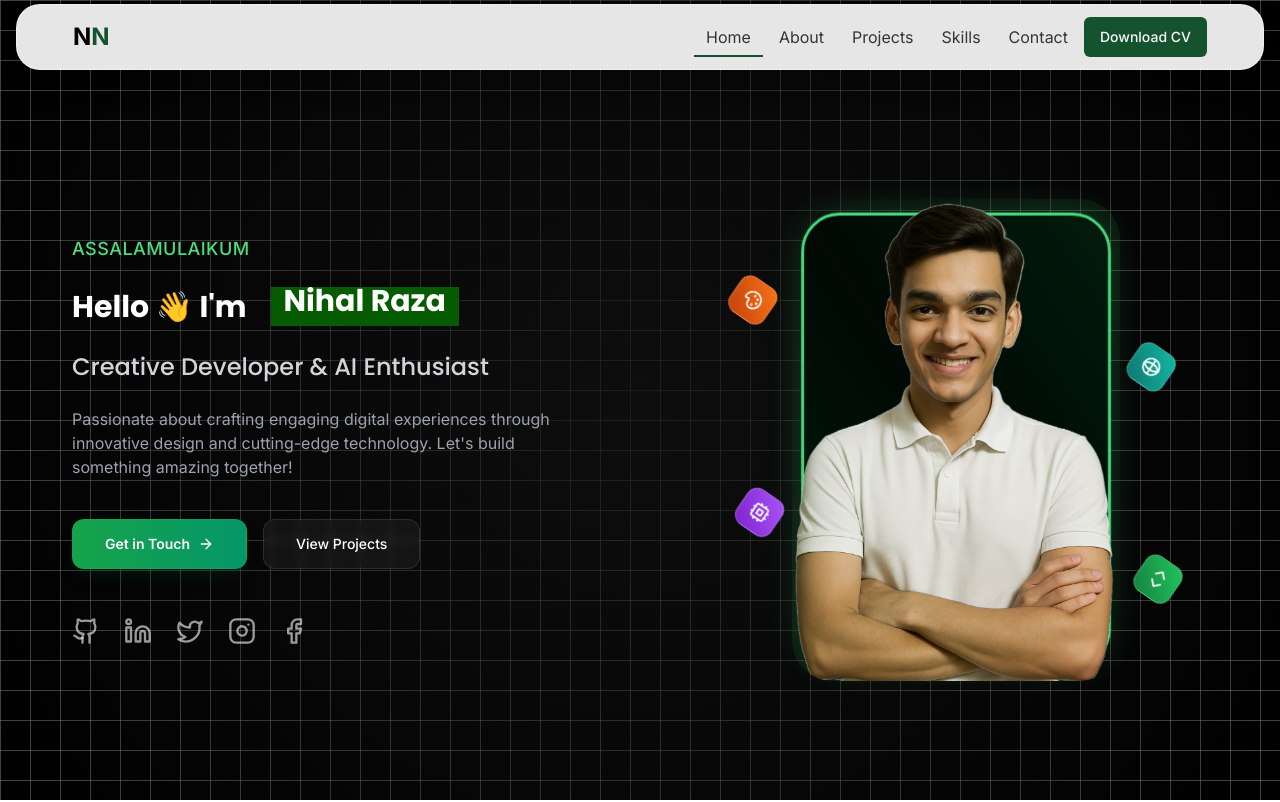
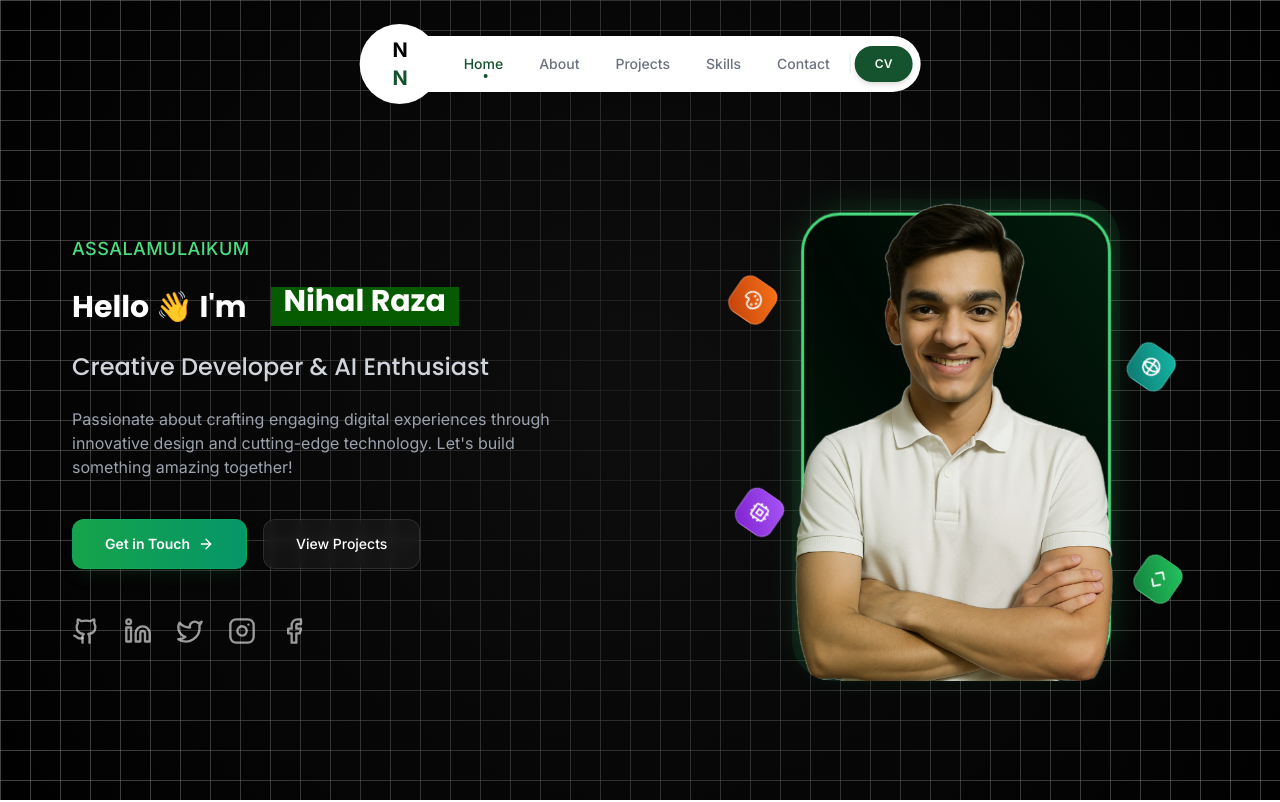
Before and after one commit to nihalraza369/My-Portfolio, a React (Vite) app: page / in a window 1280 px wide. Shown: the top 802 px of the page. Built offline with nearby package versions, Linux system fonts and the light colour scheme.

Commit message:
navbar update

```diff
--- a/src/components/Navbar.jsx
+++ b/src/components/Navbar.jsx
@@ -1,4 +1,3 @@
-
 import React, { useState, useEffect } from 'react';
 import { motion, AnimatePresence } from 'framer-motion';
 import { Menu, X } from 'lucide-react';
@@ -24,95 +23,126 @@ const Navbar = ({ activeSection, scrollY }) => {
   const closeMenu = () => setIsOpen(false);
 
   return (
-    <header
-      className={`fixed top-1 left-4 right-4 z-50
+    <header className="fixed top-6 left-1/2 -translate-x-1/2 z-50 w-fit max-w-[95%]">
+
+      {/*
+        MAIN CONTAINER WITH "MERGE" EFFECT
+        filter: drop-shadow(...) yahan border ka kaam karega.
+        Ye trick do alag shapes (Circle + Pill) ko ek single border mein dikhata hai.
+      */}
+      <div className="relative drop-shadow-[0_0_1px_rgba(0,0,0,0.3)] transition-all duration-300 hover:drop-shadow-[0_10px_30px_rgba(0,0,0,0.15)]">
+
+        {/* Wrapper for merged shapes */}
+        <div className="flex items-center">
+
+          {/* 1. THE LOGO CIRCLE (Left Side) - Thoda bada aur bulge kiya hua */}
+          <motion.div
+            className="relative z-20 flex items-center justify-center h-20 w-20 rounded-full bg-white text-black"
+            initial={{ scale: 0 }}
+            animate={{ scale: 1 }}
+            transition={{ type: "spring", stiffness: 260, damping: 20 }}
+          >
+            {/* Logo Text */}
+            <a href="#home" className="flex flex-col items-center justify-center leading-none">
+               <span className="text-xl font-black tracking-tighter">N</span>
+               <span className="text-xl font-black tracking-tighter text-green-900">N</span>
+            </a>
+          </motion.div>
+
+          {/* 2. THE MENU PILL (Right Side) - Isko Circle ke peeche thoda ghusaya hai (-ml-6) */}
+          <div
+            className={`
+              relative z-10 -ml-8 pl-10 pr-2 py-2
+              h-14 flex items-center rounded-r-full rounded-l-none
+              bg-white
               transition-all duration-300
-    bg-white/90 backdrop-blur-lg
-    rounded-3xl shadow-[0px_8px_30px_rgba(0,0,0,0.15)]
-    border border-white/40 ${isScrolled ? 'bg-white/90 backdrop-blur-md shadow-md' : 'bg-white'} px-6 py-3`}
+            `}
+            style={{
+              // Thoda sa left border radius dete hain taaki smooth curve lage connection par
+              borderTopLeftRadius: '40px',
+              borderBottomLeftRadius: '40px'
+            }}
           >
-      <div className="container-custom">
-        <nav className="flex items-center justify-between">
-          <motion.a
-            href="#home"
-            className="text-2xl font-bold"
-            initial={{ opacity: 0, x: -20 }}
+
+            {/* Desktop Links */}
+            <motion.nav
+              className="hidden md:flex items-center space-x-1"
+              initial={{ opacity: 0, x: -10 }}
               animate={{ opacity: 1, x: 0 }}
-            transition={{ duration: 0.5 }}
-          >
-            <span className="text-black">N</span><span className="text-green-900">N</span>
-          </motion.a>
-
-          {/* Desktop Navigation */}
-          <motion.div
-            className="hidden md:flex items-center space-x-1"
-            initial={{ opacity: 0, y: -10 }}
-            animate={{ opacity: 1, y: 0 }}
-            transition={{ duration: 0.5, delay: 0.1 }}
+              transition={{ delay: 0.2 }}
             >
               {navLinks.map((link) => (
                 <a
                   key={link.id}
                   href={link.href}
-                className={`nav-link ${activeSection === link.id ? 'active' : ''}`}
+                  className={`
+                    relative px-4 py-2 rounded-full text-sm font-medium transition-all duration-300
+                    ${activeSection === link.id ? 'text-green-900 font-bold' : 'text-gray-500 hover:text-green-700 hover:bg-green-50'}
+                  `}
                 >
                   {link.name}
+                  {/* Active Dot Indicator */}
+                  {activeSection === link.id && (
+                    <motion.span
+                      layoutId="navDot"
+                      className="absolute bottom-1 left-1/2 -translate-x-1/2 w-1 h-1 bg-green-900 rounded-full"
+                    />
+                  )}
                 </a>
               ))}
-            <Button className="ml-4 bg-green-900 hover:bg-green-800">Download CV</Button>
-          </motion.div>
 
-          {/* Mobile Toggle */}
-          <motion.div
-            className="md:hidden"
-            initial={{ opacity: 0, x: 20 }}
-            animate={{ opacity: 1, x: 0 }}
-            transition={{ duration: 0.5 }}
-          >
-            <Button variant="ghost" size="icon" onClick={toggleMenu} aria-label="Toggle menu">
-              {isOpen ? <X size={24} /> : <Menu size={24} />}
+              {/* Divider */}
+              <div className="w-px h-5 bg-gray-200 mx-2"></div>
+
+              <Button className="rounded-full bg-green-900 hover:bg-green-800 h-9 px-5 text-xs font-semibold shadow-md hover:shadow-lg transform hover:-translate-y-0.5 transition-all">
+                CV
               </Button>
-          </motion.div>
-        </nav>
+            </motion.nav>
+
+            {/* Mobile Toggle Button */}
+            <div className="md:hidden flex items-center pr-2">
+              <Button variant="ghost" size="icon" onClick={toggleMenu} className="rounded-full hover:bg-gray-100">
+                {isOpen ? <X size={22} /> : <Menu size={22} />}
+              </Button>
             </div>
 
-      {/* Mobile Menu */}
+          </div>
+        </div>
+      </div>
+
+      {/* Mobile Menu Dropdown - (Alag se neeche open hoga) */}
       <AnimatePresence>
         {isOpen && (
           <motion.div
-            className="fixed inset-0 bg-white z-40 md:hidden pt-20 px-6"
-            initial={{ opacity: 0, y: -10 }}
-            animate={{ opacity: 1, y: 0 }}
-            exit={{ opacity: 0, y: -10 }}
-            transition={{ duration: 0.2 }}
+            className="absolute top-[calc(100%+10px)] left-0 right-0 bg-white rounded-2xl shadow-xl border border-gray-100 overflow-hidden p-2 z-40"
+            initial={{ opacity: 0, y: -10, scale: 0.95 }}
+            animate={{ opacity: 1, y: 0, scale: 1 }}
+            exit={{ opacity: 0, y: -10, scale: 0.95 }}
           >
-            <div className="container-custom flex flex-col space-y-4 p-4 rounded-xl shadow-md">
+            <div className="flex flex-col space-y-1">
               {navLinks.map((link, index) => (
                 <motion.a
                   key={link.id}
                   href={link.href}
-                  className={`text-lg py-3 px-4 rounded-md ${activeSection === link.id ? 'bg-green-100' : ''}`}
                   onClick={closeMenu}
-                  initial={{ opacity: 0, y: -10 }}
-                  animate={{ opacity: 1, y: 0 }}
-                  transition={{ duration: 0.2, delay: index * 0.05 }}
+                  className={`
+                    block px-4 py-3 rounded-xl text-center font-medium text-sm
+                    ${activeSection === link.id ? 'bg-green-50 text-green-900' : 'text-gray-600 hover:bg-gray-50'}
+                  `}
+                  initial={{ opacity: 0, x: -10 }}
+                  animate={{ opacity: 1, x: 0 }}
+                  transition={{ delay: index * 0.05 }}
                 >
                   {link.name}
                 </motion.a>
               ))}
-              <motion.div
-                initial={{ opacity: 0, y: -10 }}
-                animate={{ opacity: 1, y: 0 }}
-                transition={{ duration: 0.2, delay: navLinks.length * 0.05 }}
-              >
-                <Button className="w-full bg-green-900 hover:bg-green-800 mt-4">Download CV</Button>
-              </motion.div>
+              <Button className="w-full mt-2 rounded-xl bg-green-900 text-sm">Download CV</Button>
             </div>
           </motion.div>
         )}
       </AnimatePresence>
+
     </header>
-
   );
 };
 
```
Lines whose indentation alone changed are shown as unchanged.
